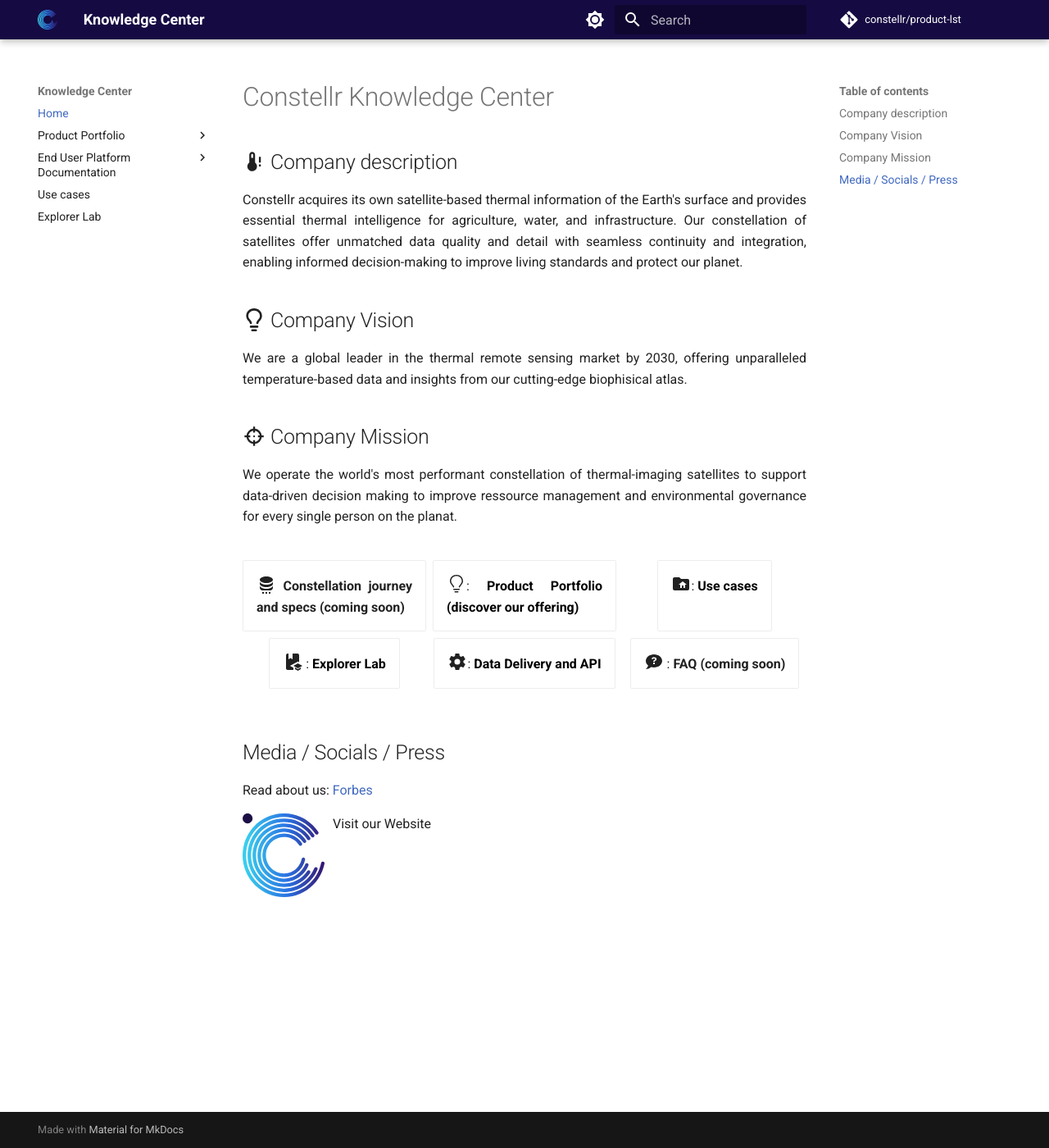
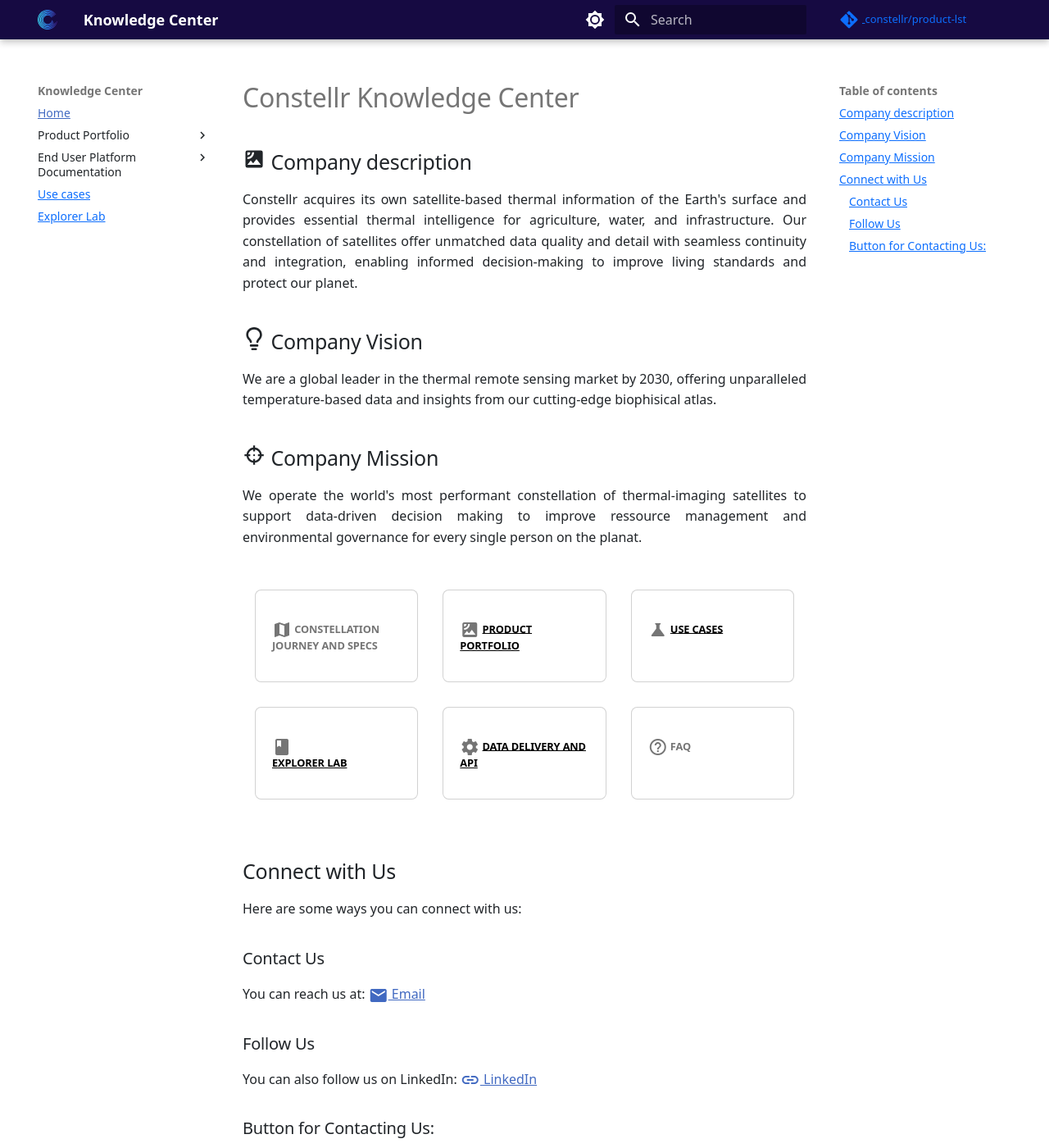
Before and after one commit to constellr/product-lst, an MkDocs documentation site: the page built from docs/index.md, in a window 1280 px wide and 1400 px high. Shown: the whole window at 82% size. Built offline with MkDocs 1.6.1 and Material for MkDocs 9.7.7, drawn with Linux system fonts in a browser that asks for light colours; comment, search, counter and statistics services are not loaded; the version menu is left out.

Commit message:
Revamp company description section and enhance documentation layout with Bootstrap for improved user experience

```diff
--- a/docs/index.md
+++ b/docs/index.md
@@ -1,7 +1,7 @@
 # Constellr Knowledge Center
 
 
-## :material-thermometer-alert: Company description
+## :material-satellite: Company description
 
 Constellr acquires its own satellite-based thermal information of the Earth's surface and provides essential thermal intelligence for agriculture, water, and infrastructure. Our constellation of satellites offer unmatched data quality and detail with seamless continuity and integration, enabling  informed decision-making to improve living standards and protect our planet.
 
@@ -12,28 +12,112 @@
 We operate the world's most performant constellation of thermal-imaging satellites to support data-driven decision making to improve ressource management and environmental governance for every single person on the planat.
 
 
-<div class="grid cards" markdown>
 
--   :material-database-settings:{ .lg .left } __Constellation journey and specs (coming soon)__
+<!DOCTYPE html>
+<html lang="en">
+<head>
+  <meta charset="UTF-8">
+  <meta name="viewport" content="width=device-width, initial-scale=1.0">
+  <title>Cards Grid</title>
 
--   :octicons-light-bulb-24:{ .lg .left }:  <a href="https://constellr.github.io/product-lst/Constellr-product-offer/" style="color: black;">**Product Portfolio (discover our offering)**</a>
+  <!-- Bootstrap CSS -->
+  <link href="https://cdn.jsdelivr.net/npm/bootstrap@5.3.0-alpha1/dist/css/bootstrap.min.css" rel="stylesheet">
 
--   :material-folder-home:{ .lg .left }:  <a href="https://constellr.github.io/product-lst/use-cases/" style="color: black;">**Use cases**</a>
+  <!-- Material Icons CDN -->
+  <link href="https://fonts.googleapis.com/icon?family=Material+Icons" rel="stylesheet">
 
--   :material-book-education:{ .lg .left } : <a href="https://constellr.github.io/product-lst/demo/" style="color: black;">**Explorer Lab**</a>
+  <style>
+    /* Additional Custom Styles */
+    .card {
+      height: 100%; /* Ensure all cards have the same height */
+      display: flex;
+      flex-direction: column;
+    }
 
--   :material-cog:{ .lg .left }:  <a href="https://constellr.github.io/product-lst/UI-documentation/" style="color: black;">**Data Delivery and API**</a>
+    /* Material Icons font-size */
+    .material-icons {
+      font-size: 24px;
+      vertical-align: middle;
+    }
 
--   :material-chat-question:{ .lg .left } : __FAQ (coming soon)__
+  </style>
+</head>
+<body>
+
+<div class="container py-4">
+  <div class="row row-cols-1 row-cols-md-3 g-4">
+    <div class="col">
+      <div class="card">
+        <div class="card-body">
+          <h5 class="card-title"><span class="material-icons">map</span> <strong>Constellation Journey and Specs</strong></h5>
+        </div>
+      </div>
+    </div>
+
+    <div class="col">
+      <div class="card">
+        <div class="card-body">
+          <h5 class="card-title"><span class="material-icons">satellite</span> <a href="https://constellr.github.io/product-lst/Constellr-product-offer/" style="color: black;">Product Portfolio</a></h5>
+        </div>
+      </div>
+    </div>
+
+    <div class="col">
+      <div class="card">
+        <div class="card-body">
+          <h5 class="card-title"><span class="material-icons">science</span> <a href="https://constellr.github.io/product-lst/use-cases/" style="color: black;">Use Cases</a></h5>
+        </div>
+      </div>
+    </div>
+
+    <div class="col">
+      <div class="card">
+        <div class="card-body">
+          <h5 class="card-title"><span class="material-icons">book_education</span> <a href="https://constellr.github.io/product-lst/demo/" style="color: black;">Explorer Lab</a></h5>
+        </div>
+      </div>
+    </div>
+
+    <div class="col">
+      <div class="card">
+        <div class="card-body">
+          <h5 class="card-title"><span class="material-icons">settings</span> <a href="https://constellr.github.io/product-lst/UI-documentation/" style="color: black;">Data Delivery and API</a></h5>
+        </div>
+      </div>
+    </div>
+
+    <div class="col">
+      <div class="card">
+        <div class="card-body">
+          <h5 class="card-title"><span class="material-icons">help_outline</span> <strong>FAQ</strong></h5>
+        </div>
+      </div>
+    </div>
+  </div>
+</div>
+
+<!-- Bootstrap JS & Popper.js -->
+<script src="https://cdn.jsdelivr.net/npm/@popperjs/core@2.11.6/dist/umd/popper.min.js"></script>
+<script src="https://cdn.jsdelivr.net/npm/bootstrap@5.3.0-alpha1/dist/js/bootstrap.min.js"></script>
+
+</body>
+</html>
 
 
-</div>
+## **Connect with Us**
+
+Here are some ways you can connect with us:
+
+### Contact Us
+You can reach us at:
+[<span class="material-icons">email</span> Email](mailto:support-csm@constellr.com)
+
+### Follow Us
+You can also follow us on LinkedIn:
+[<span class="material-icons">link</span> LinkedIn](https://www.linkedin.com/company/constellr/posts/?feedView=all)
 
 
-
-## Media / Socials / Press
-
-Read about us: [Forbes](https://www.forbes.com/sites/jenniferkitepowell/2024/06/25/a-look-at-how-constellr-is-measuring-surface-temperatures-from-space/)
-
-
-[![Constellr Logo](assets/logo-constellr-dark-icon.svg)](https://www.constellr.com/){: style="width: 100px; height: 100px; float: left; margin-right: 10px;"} Visit our Website
+### Button for Contacting Us:
+<a href="support-csm@constellr.com" class="btn" style="background-color: #5bc0de; color: white; border-radius: 5px; padding: 10px 20px; text-decoration: none;">
+      <span class="material-icons">email</span> Contact Us
+    </a>
```
